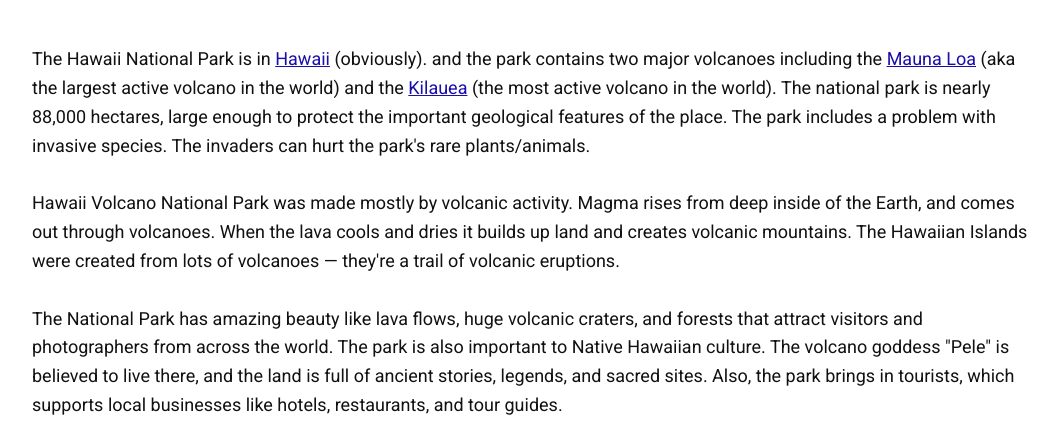
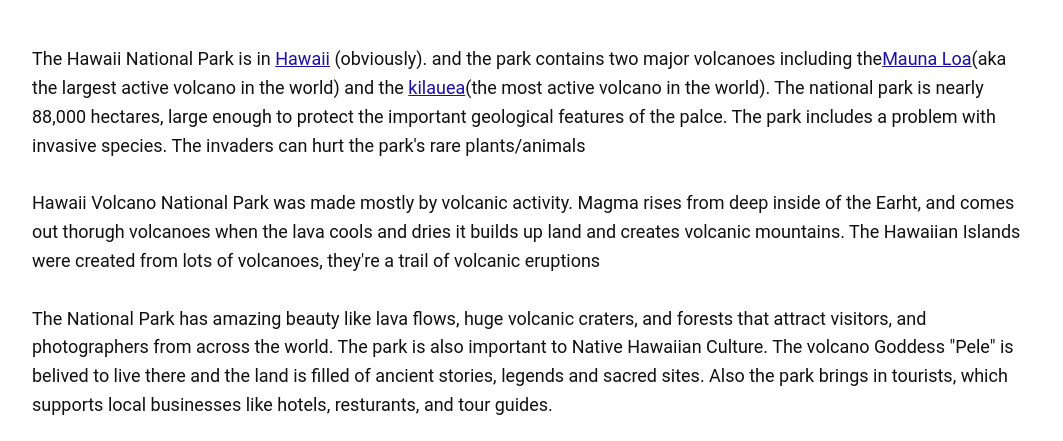
Before and after one commit to MexicanTropxzs/MexicanTropxzs.github.io, a plain HTML site: page index.html in a window 1280 px wide. Shown: the part 446-887 px from the top of the page, without its empty margins (108-1171 px from the left). Drawn offline with Linux system fonts and the light colour scheme.

Commit message:
Update index.html

```diff
--- a/index.html
+++ b/index.html
@@ -4,7 +4,6 @@
     <meta charset="UTF-8">
     <meta name="viewport" content="width=device-width, initial-scale=1.0">
     <title>Hawaii Volcano National Park</title>
-    <link href="https://fonts.googleapis.com/css2?family=Roboto&display=swap" rel="stylesheet">
     <link rel="stylesheet" href="style.css">
 </head>
 <body>
@@ -15,13 +14,7 @@
             <iframe src="https://www.nps.gov/media/video/embed.htm?id=5AED7599-EC9A-461B-AD24-E7BBF5EB15B5" allowfullscreen></iframe>
         </div>
 
-        <div class="text-box">
-            <p>The Hawaii National Park is in <a href="https://www.google.com/search?q=hawaii" target="_blank">Hawaii</a> (obviously). and the park contains two major volcanoes including the <a href="https://www.google.com/search?q=mauna+loa" target="_blank">Mauna Loa</a> (aka the largest active volcano in the world) and the <a href="https://www.google.com/search?q=kilauea" target="_blank">Kilauea</a> (the most active volcano in the world). The national park is nearly 88,000 hectares, large enough to protect the important geological features of the place. The park includes a problem with invasive species. The invaders can hurt the park's rare plants/animals.<br><br>
-
-            Hawaii Volcano National Park was made mostly by volcanic activity. Magma rises from deep inside of the Earth, and comes out through volcanoes. When the lava cools and dries it builds up land and creates volcanic mountains. The Hawaiian Islands were created from lots of volcanoes — they're a trail of volcanic eruptions.<br><br>
-
-            The National Park has amazing beauty like lava flows, huge volcanic craters, and forests that attract visitors and photographers from across the world. The park is also important to Native Hawaiian culture. The volcano goddess "Pele" is believed to live there, and the land is full of ancient stories, legends, and sacred sites. Also, the park brings in tourists, which supports local businesses like hotels, restaurants, and tour guides.</p>
-        </div>
+        <div class="text-box"><p>The Hawaii National Park is in <a href="https://www.google.com/search?q=hawaii" target="_blank">Hawaii</a> (obviously). and the park contains two major volcanoes including the<a href="https://www.google.com/search?q=mauna+loa" target="_blank">Mauna Loa</a>(aka the largest active volcano in the world) and the <a href="https://www.google.com/search?q=kilauea" target="_blank">kilauea</a>(the most active volcano in the world). The national park is nearly 88,000 hectares, large enough to protect the important geological features of the palce. The park includes a problem with invasive species. The invaders can hurt the park's rare plants/animals<br><br>Hawaii Volcano National Park was made mostly by volcanic activity. Magma rises from deep inside of the Earht, and comes out thorugh volcanoes when the lava cools and dries it builds up land and creates volcanic mountains. The Hawaiian Islands were created from lots of volcanoes, they're a trail of volcanic eruptions<br><br>The National Park has amazing beauty like lava flows, huge volcanic craters, and forests that attract visitors, and photographers from across the world. The park is also important to Native Hawaiian Culture. The volcano Goddess "Pele" is belived to live there and the land is filled of ancient stories, legends and sacred sites. Also the park brings in tourists, which supports local businesses like hotels, resturants, and tour guides.</p></div>
 
         <div class="images-box">
             <img src="images/img2.jpg" alt="Map of Hawaii Volcanoes National Park">
@@ -35,6 +28,7 @@
                 <li><a href="https://whc.unesco.org/en/list/409/" target="_blank">UNESCO World Heritage</a></li>
                 <li><a href="https://education.nationalgeographic.org/resource/chain-islands-hawaiian-hot-spot/" target="_blank">National Geographic</a></li>
                 <li><a href="https://www.hawaiitours.com/blog/honoring-pele/#:~:text=In%20ancient%20folklore%2C%20Pele%20travels,Park%20on%20the%20Big%20Island." target="_blank">Hawaii Tours</a></li>
+
             </ul>
 
             <h1>MADE BY JOHNNY WEST IN 7L</h1>
```
